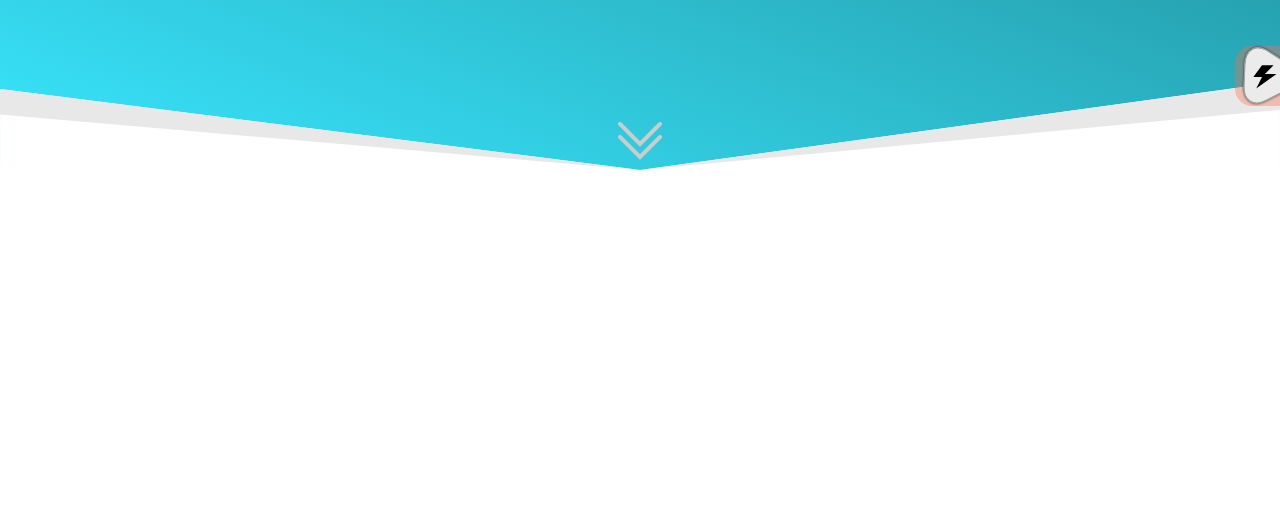
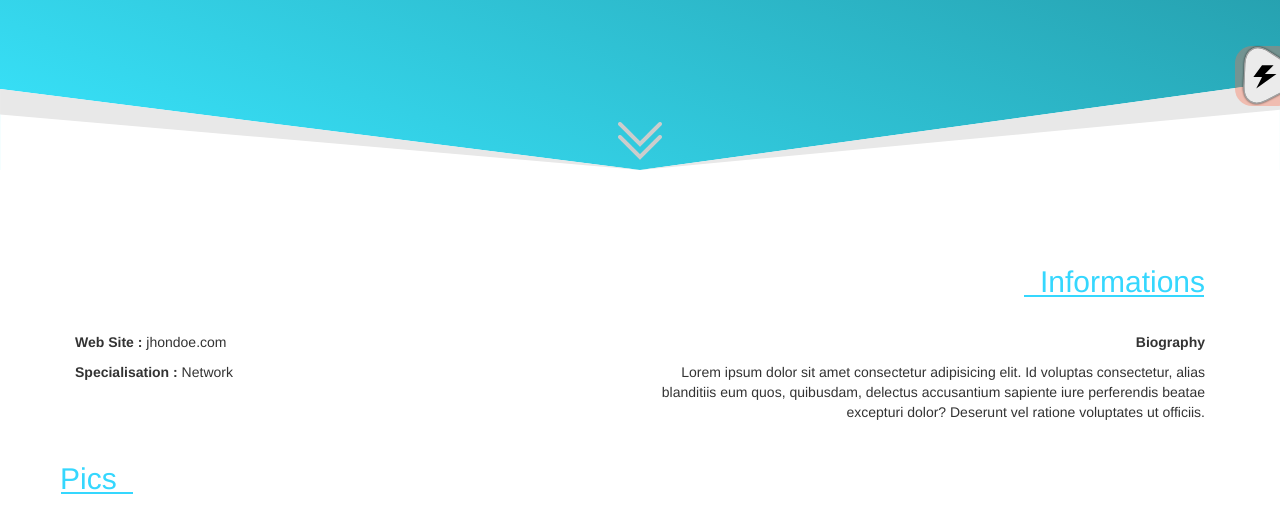
Before and after one commit to VioStanJ/binarymind2, a PHP site: page /promo.html in a window 1280 px wide. Shown: the part 630-1151 px from the top of the page. Before the commit the page ends 800 px from the top, so only its background shows below. Run offline with PHP 8.4, Linux system fonts and the light colour scheme; some libraries are stand-ins or nearby versions.

Commit message:
finish structure and design

```diff
--- a/css/IMSAtomic2.css
+++ b/css/IMSAtomic2.css
@@ -122,6 +122,13 @@ border-radius: 0;
 }
 .sf_start{
 	align-self: flex-start!important;
+}
+.fl_r{
+  float: right;
+}
+
+.fl_l{
+  float: left;
 }
 .gw{flex-grow: 1;}
 .xgw{flex-grow: 0;}
--- a/css/style.css
+++ b/css/style.css
@@ -10,11 +10,8 @@
 }
 .header2{
     height: 100vh;
-    /* background-image: url(../img/cut.svg);
-    background-repeat: no-repeat;
-    background-size: 100% auto; */
     background: rgb(57,230,254);
-background: linear-gradient(22deg, rgba(57,230,254,1) 0%, rgba(28,123,132,1) 82%);
+    background: linear-gradient(22deg, rgba(57,230,254,1) 0%, rgba(28,123,132,1) 82%);
 }
 .sticky{
     width: 100%;
@@ -25,6 +22,12 @@ background: linear-gradient(22deg, rgba(57,230,254,1) 0%, rgba(28,123,132,1) 82%
 }
 .blk{
     color: black;
+}
+.blue{
+    color: #35D7FE;
+}
+.nopad{
+    padding: 0!important;
 }
 /* Menu Open Close*/
 .drawer{
@@ -464,3 +467,34 @@ background: linear-gradient(0deg, rgba(5,31,32,1) 8%, rgba(34,193,195,1) 100%);
     color: rgb(221, 221, 221);
     margin-left: 10px;
 }
+/* Informations */
+.tr_i1{
+    width: 0px;
+    height: 2;
+    background: #35D7FE;
+    margin-right: 6px;
+    margin-top: -8px;
+}
+.tr_i{
+    height: 2;
+    background: #35D7FE;
+    margin-right: 6px;
+    margin-top: -8px;
+}
+.fig{
+    height: 200px;
+    background: #EBEBEB;
+    border-radius: 5px;
+    background-size: contain;
+    background-repeat: no-repeat;
+    background-position: center;
+}
+.tx_ing{
+    position: absolute;
+    padding-right: 165px;
+    white-space: nowrap;
+    font-size: 2.4em;
+    margin-top: 40px;
+    text-shadow: 4px 2px 1px lightgray;
+}
+/* END Informations */
--- a/promo.html
+++ b/promo.html
@@ -109,7 +109,78 @@
         </div>
     </header>
 
-    <div id="informations" class="fh"></div>
+    <div class="sp"></div>
+
+    <div id="informations" class="fh">
+        <div class="container">
+            <div class="row">
+                <div class="fxc alit_end" style="padding-right:15px;">
+                    <div class="db_sp"></div>
+                    <h2 class="fl_r blue">Informations</h2>
+                    <div class="tr_i1"></div>
+                </div>
+
+                <div class="sp"></div>
+
+                <div class="col-lg-12 nopad">
+                    <div class="col-lg-6">
+                        <p><strong>Web Site : </strong> jhondoe.com</p>
+                        <p><strong>Specialisation : </strong> Network</p>
+                    </div>
+                    <div class="col-lg-6 fxc alit_end">
+                        <p><strong>Biography</strong></p>
+                        <p style="text-align: end;">Lorem ipsum dolor sit amet consectetur adipisicing elit. Id voluptas consectetur, alias blanditiis eum quos, quibusdam, delectus accusantium sapiente iure perferendis beatae excepturi dolor? Deserunt vel ratione voluptates ut officiis.</p>
+                    </div>
+                </div>
+
+
+
+                <div class="fxc" style="padding-right:15px;">
+                    <div class="sp"></div>
+                    <h2 class="fl_r blue">Pics</h2>
+                    <div class="tr_i" style="width: 72px; margin-left: 6px;"></div>
+                </div>
+
+                <div class="sp"></div>
+                <section class="col-lg-12 nopad">
+                    <div class="col-lg-3 col-md-3 col-sm-6 col-xs-12">
+                        <div class="fig" style="background-image: url('img/jane.png');"></div>
+                        <p class="center">A caption for the picture</p>
+                    </div>
+
+                    <div class="col-lg-3 col-md-3 col-sm-6 col-xs-12">
+                        <div class="fig" style="background-image: url('img/jane.png');"></div>
+                        <p class="center">A caption for the picture</p>
+                    </div>
+
+                    <div class="col-lg-3 col-md-3 col-sm-6 col-xs-12">
+                        <div class="fig" style="background-image: url('img/jane.png');"></div>
+                        <p class="center">A caption for the picture</p>
+                    </div>
+
+                    <div class="col-lg-3 col-md-3 col-sm-6 col-xs-12">
+                        <div class="fig" style="background-image: url('img/jane.png');"></div>
+                        <p class="center">A caption for the picture</p>
+                    </div>
+                </section>
+
+                <div class="col-lg-12 col-md-12 col-sm-12 col-xs-12 nopad">
+                    <div class="db_sp"></div>
+                    <div class="fxr center_all" style="padding-right:15px;">
+                        <div class="fxc center_all">
+                                <p>Network,Computer Programming,Java</p>
+                        </div>
+                        <div class="fxc alit_end">
+                            <h3 class="tx_ing">Ing. Jhon Doe</h3>
+                            <img src="img/param.svg" alt="">
+                        </div>
+                    </div>
+
+                    <div class="sp"></div>
+                </div>
+            </div>
+        </div>
+    </div>
 
     <script src="https://cdnjs.cloudflare.com/ajax/libs/jquery/3.4.1/jquery.min.js"></script>
     <script src="https://cdnjs.cloudflare.com/ajax/libs/gsap/2.0.2/TweenMax.min.js"></script>
@@ -122,6 +193,7 @@
                 $('html, body').animate({scrollTop: $('#informations').offset().top}, 1000 );
             });
         });
+        TweenLite.to('.tr_i1', 2, { ease: Back.easeOut.config(1.7), width:"180px",delay:2});
     </script>
 </body>
 </html>
```
Also changed, not shown: img/param.svg (added).
